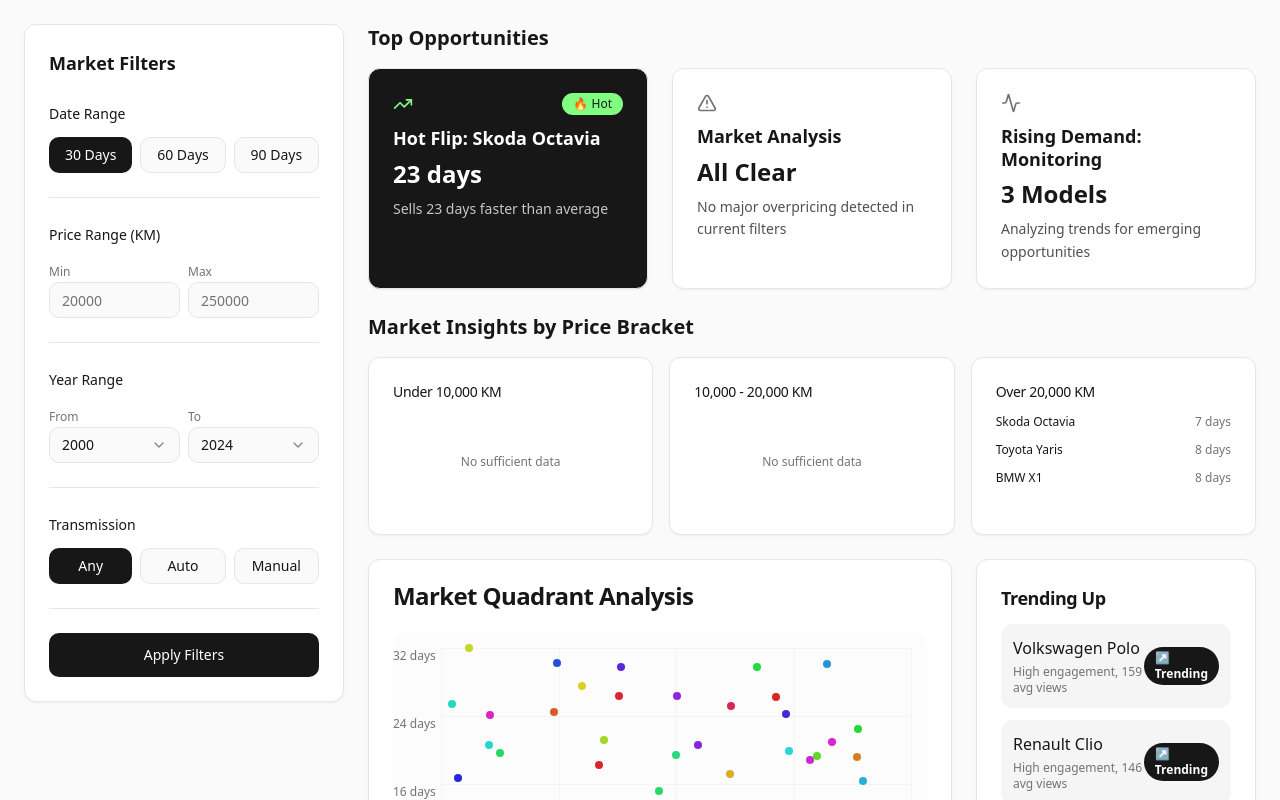
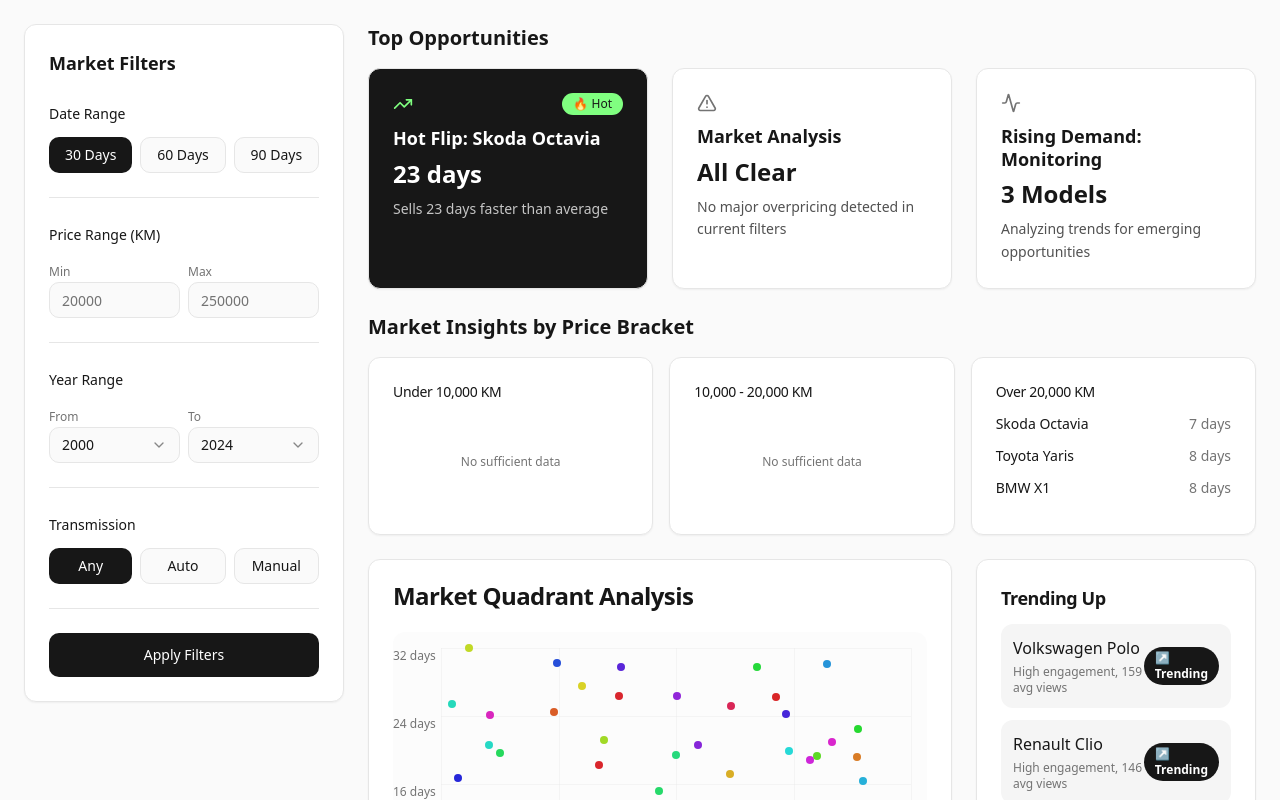
Before and after one commit to divljak/car-trend-studio, a React (Vite) app: page / in a window 1280 px wide. Built offline with nearby package versions, Linux system fonts and the light colour scheme.

Commit message:
Make text bigger
Increased the text size in the Market Insights section.
Here are the files that were edited by the AI in that message:
-edited src/components/dashboard/MarketInsights.tsx

```diff
--- a/src/components/dashboard/MarketInsights.tsx
+++ b/src/components/dashboard/MarketInsights.tsx
@@ -20,8 +20,8 @@ const PriceBracket = ({ title, hasData, data }: PriceBracketProps) => (
         <div className="space-y-3">
           {data?.map((item, index) => (
             <div key={index} className="flex justify-between items-center">
-              <span className="text-xs font-medium">{item.model}</span>
-              <span className="text-xs text-muted-foreground">{item.days} days</span>
+              <span className="text-sm font-medium">{item.model}</span>
+              <span className="text-sm text-muted-foreground">{item.days} days</span>
             </div>
           ))}
         </div>
```
